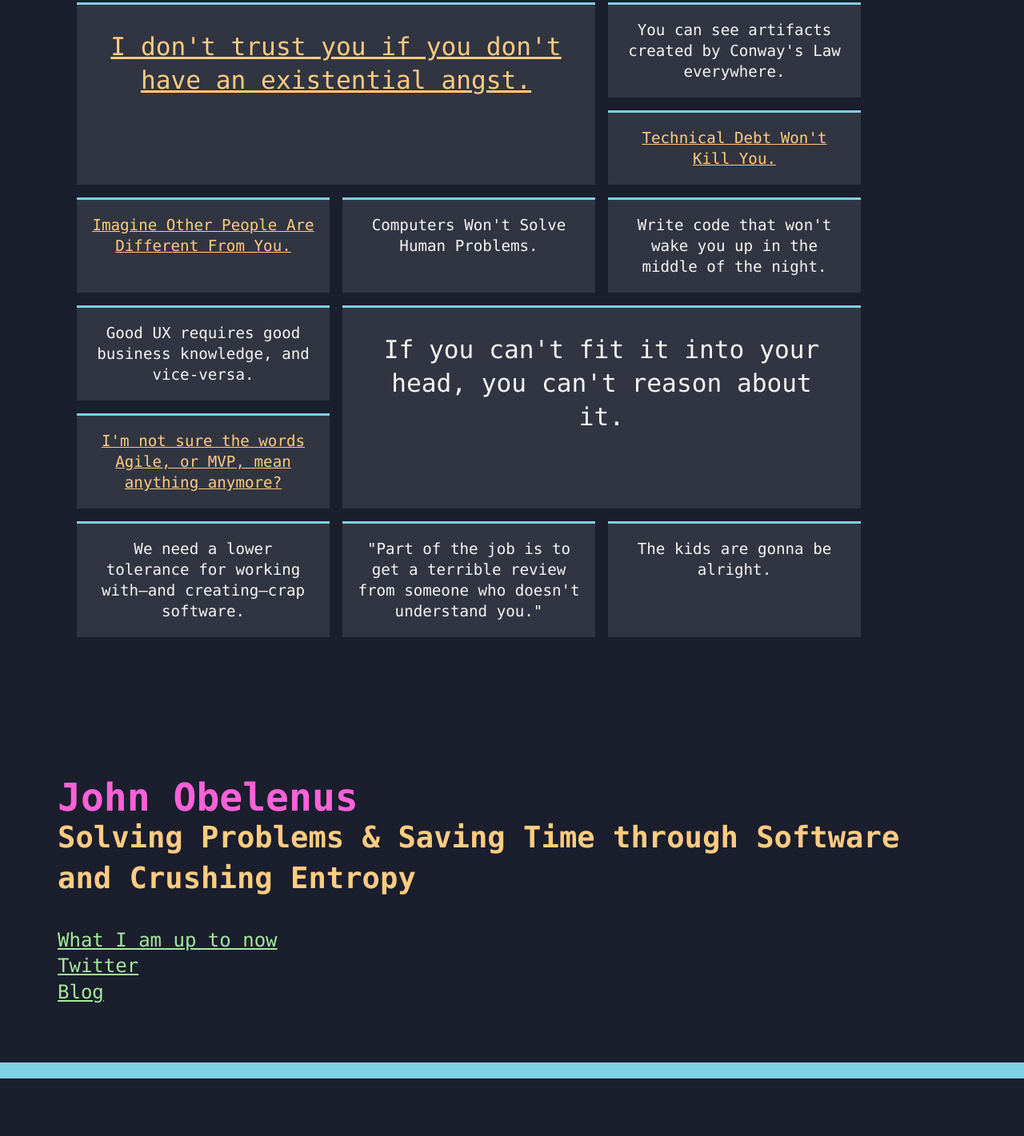
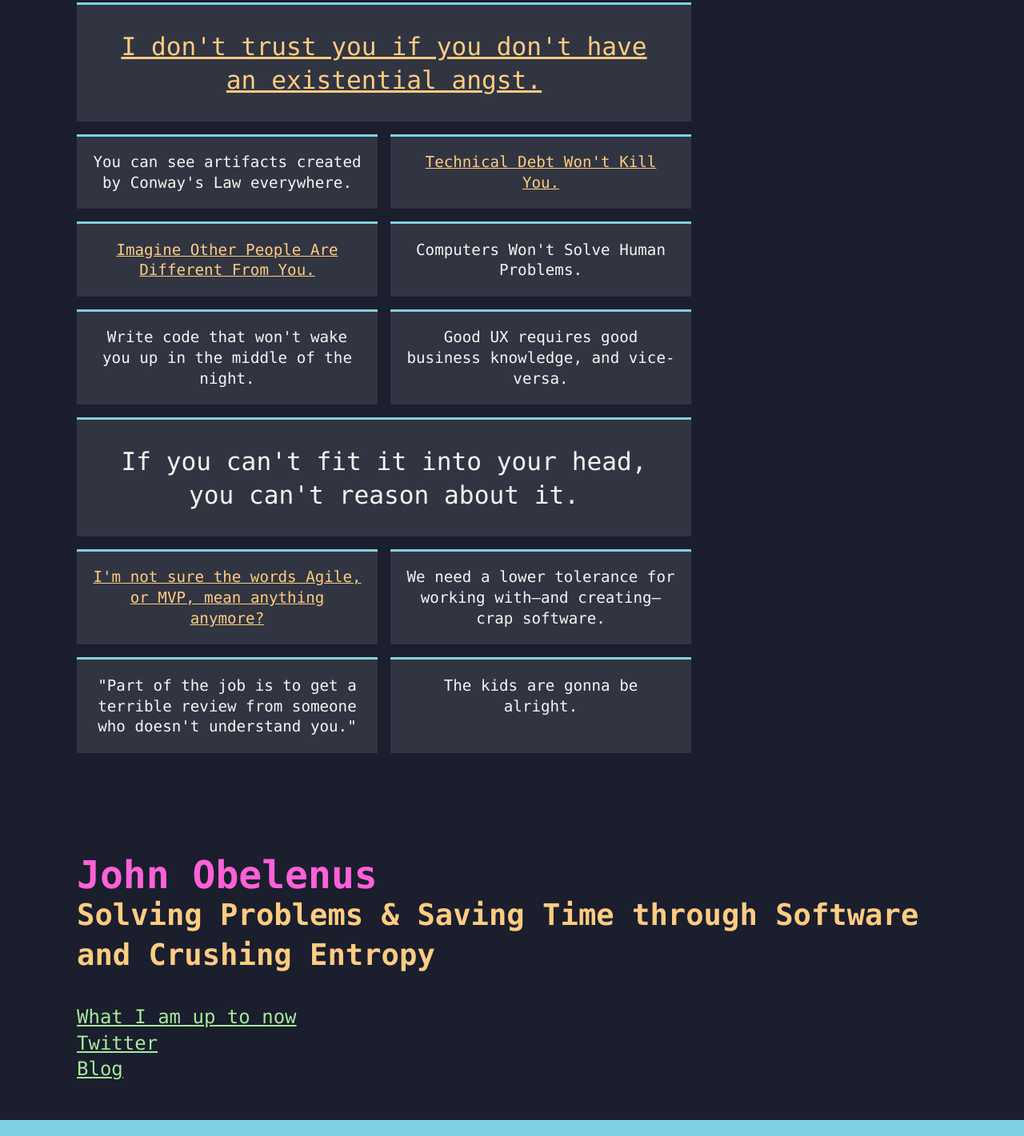
Before and after one commit to jobelenus/dev-domain, a plain HTML site: page index.html in a window 1280 px wide. Shown: the part 153-1574 px from the top of the page at 80% size. Before the commit the page ends 1502 px from the top, so only its background shows below. Drawn offline with Linux system fonts and the light colour scheme.

Commit message:
small css fixes

```diff
--- a/index.css
+++ b/index.css
@@ -103,11 +103,11 @@ h5 {
     font-size: 1.1em;
 }
 footer {
-  padding: 3em;
+  padding: 2em 4em;
   border-bottom: 20px solid var(--cyan);
 }
 main {
-  padding: 2em;
+  padding: 2em 2em 1em 2em;
 }
 main section:first-child h1, main section:first-child h2, main section:first-child h3,
 main section:first-child h4, main section:first-child h5 {
@@ -134,7 +134,7 @@ main article p {
 
 section.thoughts ul {
     display: grid;
-    grid-template-columns: repeat( auto-fill, 150px );
+    grid-template-columns: repeat( auto-fill, 180px );
     column-gap: 1rem;
     row-gap: 1rem;
 }
```
